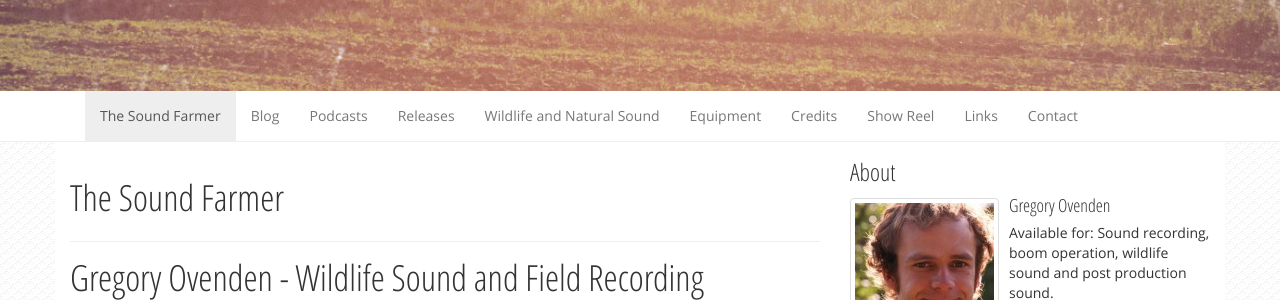
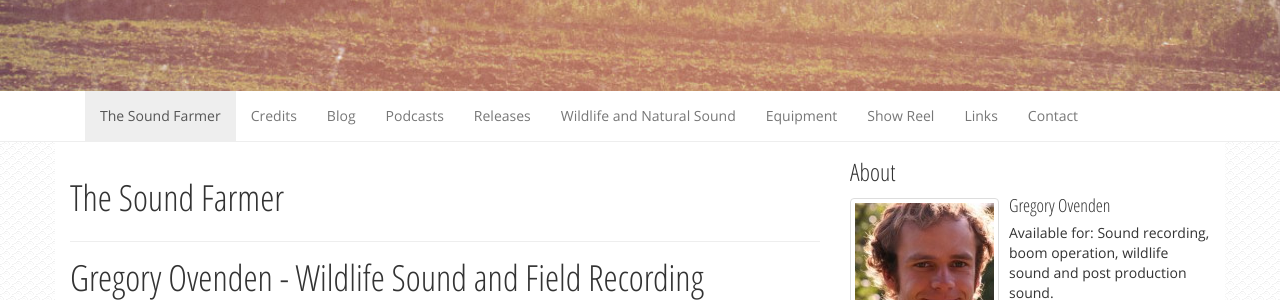
Before and after one commit to thesoundfarmer/thesoundfarmer.github.io, a Jekyll site: the page built from index.html, in a window 1280 px wide. Shown: the part 259-559 px from the top of the page. Built offline with Jekyll 4.4.1, drawn with Linux system fonts in a browser that asks for light colours; nearby versions of some CDN libraries.

Commit message:
Moved link

```diff
--- a/_includes/header.html
+++ b/_includes/header.html
@@ -23,6 +23,9 @@
         <li {% if page.url == '/' %}class="active"{% endif %}>
           <a href="/">The Sound Farmer</a>
         </li>
+        <li {% if page.url== '/cv' %}class="active"{% endif %}>
+          <a href="cv">Credits</a>
+        </li>
         <li {% if page.url== '/blog' %}class="active"{% endif %}>
           <a href="blog">Blog</a>
         </li>
@@ -38,9 +41,7 @@
         <li {% if page.url== '/equipment' %}class="active"{% endif %}>
           <a href="equipment">Equipment</a>
         </li>
-        <li {% if page.url== '/cv' %}class="active"{% endif %}>
-          <a href="cv">Credits</a>
-        </li>
+
         <li {% if page.url== '/show-reel' %}class="active"{% endif %}>
           <a href="show-reel">Show Reel</a>
         </li>
```
